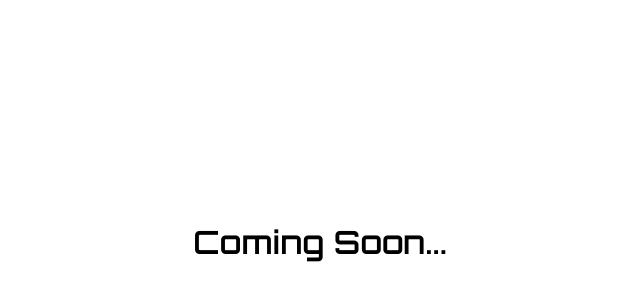
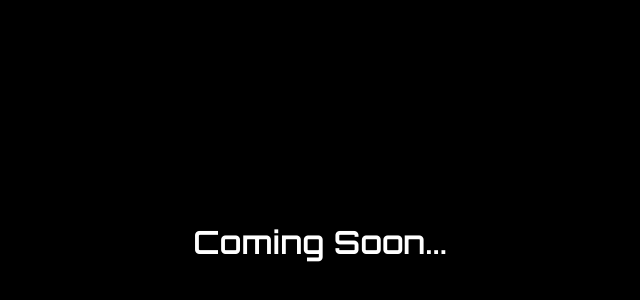
Before and after one commit to MatthewIsHere/GithubPages, a plain HTML site: page index.html in a window 1280 px wide. Shown: the part 158-458 px from the top of the page, without its empty margins (320-960 px from the left). Drawn offline with Linux system fonts and the dark colour scheme.

Commit message:
needed dark mode just because

```diff
--- a/index.html
+++ b/index.html
@@ -17,6 +17,12 @@
         align-items: center;
         font-family: orbitron, sans-serif;
        }
+       @media only screen and (prefers-color-scheme: dark) {
+         body {
+           background-color: black;
+           color: white;
+         }
+       }
     </style>
   </head>
   <body>
```
